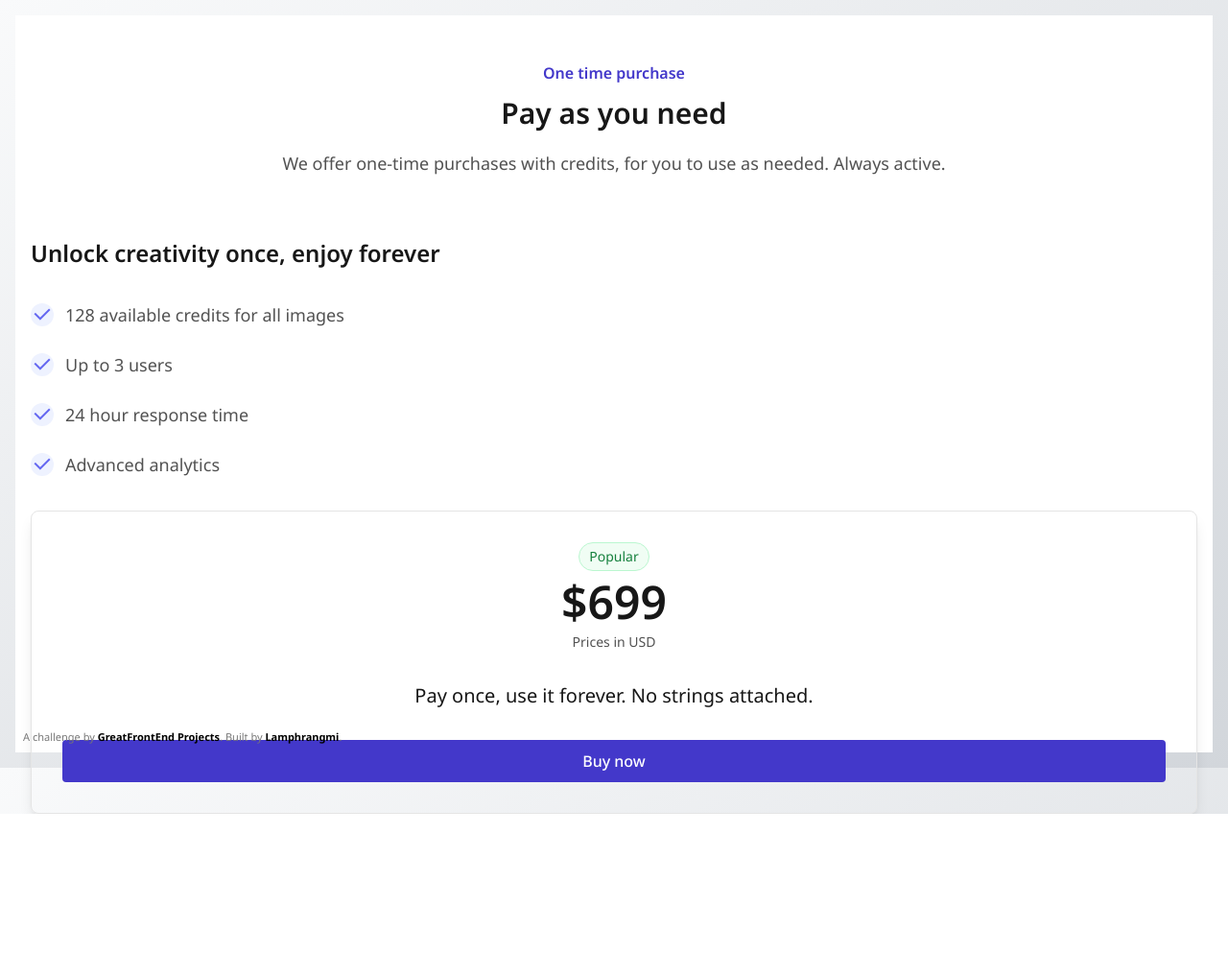
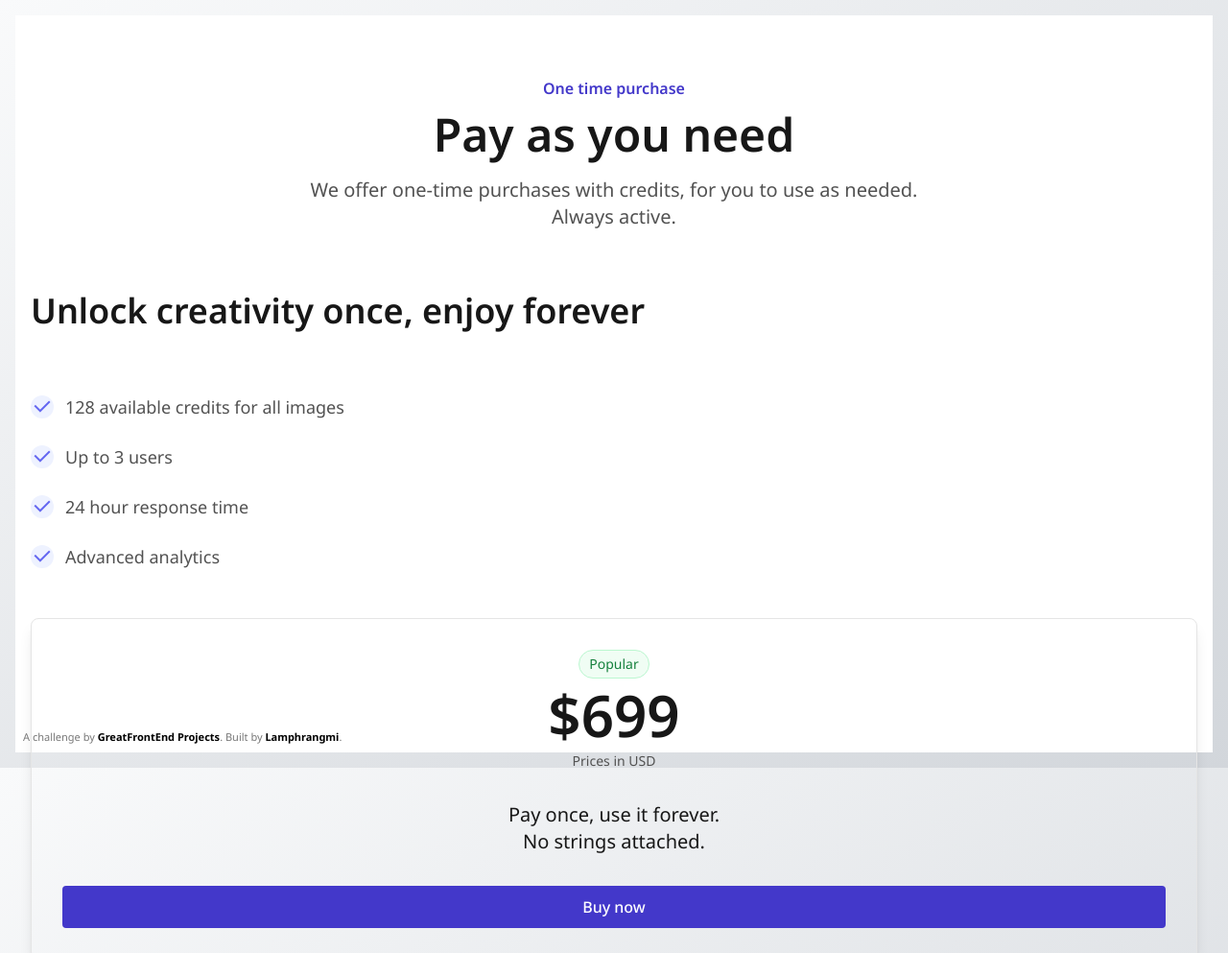
Before and after one commit to Lamphrangmi-Lamin/pricing-section-single, a plain HTML site: page index.html in a window 1280 px wide. Shown: the top 993 px of the page at 96% size. Before the commit the page ends 848 px from the top, so only its background shows below. Drawn offline with nearby package versions, Linux system fonts and the light colour scheme.

Commit message:
feat: add responsive style for tablet devices

```diff
--- a/index.html
+++ b/index.html
@@ -30,25 +30,31 @@
   <body class="bg-gradient-to-br from-[#F9FAFB] to-[#D2D6DB]">
     <!-- Add your site or application content here -->
     <div
-      class="bg-white absolute inset-4 grid grid-cols-4 auto-rows-min gap-x-4 py-12 px-4 gap-y-8"
+      class="bg-white absolute inset-4 grid grid-cols-4 auto-rows-min gap-x-4 py-12 px-4 gap-y-8
+      md:py-16 md:grid-cols-6 md:gap-x-8 md:gap-y-12"
     >
       <!-- Header section -->
-      <header class="col-span-4 pb-8">
+      <header class="col-span-4 pb-8
+      md:col-span-6 md:pb-4">
         <span class="font-semibold text-indigo-700 text-center block mb-3"
           >One time purchase</span
         >
-        <h1 class="font-semibold text-3xl text-neutral-900 mb-5 text-center">
+        <h1 class="font-semibold text-3xl text-neutral-900 mb-5 text-center
+        md:text-5xl">
           Pay as you need
         </h1>
-        <p class="text-lg text-neutral-600 text-center">
+        <p class="text-lg text-neutral-600 text-center
+        md:text-xl md:max-w-[640px] md:mx-auto">
           We offer one-time purchases with credits, for you to use as needed.
           Always active.
         </p>
       </header>
 
       <!-- Features sections -->
-      <section class="col-span-4">
-        <h2 class="text-2xl font-semibold text-neutral-900 mb-8">
+      <section class="col-span-4
+      md:col-span-6">
+        <h2 class="text-2xl font-semibold text-neutral-900 mb-8
+        md:text-4xl md:mb-16">
           Unlock creativity once, enjoy forever
         </h2>
         <ul class="text-neutral-600 text-lg space-y-5">
@@ -72,14 +78,17 @@
       </section>
 
       <!-- Price detail card -->
-      <section class="col-span-4 border border-solid border-neutral-200 p-8 shadow-lg rounded-lg">
+      <section class="col-span-4 border border-solid border-neutral-200 p-8 shadow-lg rounded-lg
+      md:col-span-6">
         <div class="flex flex-col gap-8">
           <div class="flex flex-col items-center gap-2">
             <span class="text-green-700 text-sm bg-green-50 border border-solid border-green-200 px-2.5 py-1 rounded-full">Popular</span>
-            <span class="text-5xl font-semibold text-neutral-900">$699</span>
+            <span class="text-5xl font-semibold text-neutral-900
+            md:text-6xl">$699</span>
             <span class="text-sm text-neutral-600">Prices in USD</span>
           </div>
-          <p class="text-xl text-center text-neutral-900 px-8">
+          <p class="text-xl text-center text-neutral-900 px-8
+          md:max-w-72 md:mx-auto">
             Pay once, use it forever. No strings attached.
           </p>
           <button class="bg-indigo-700 font-medium text-white py-2.5 rounded-[4px]">Buy now</button>
```
